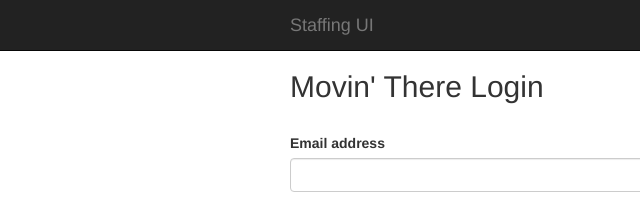
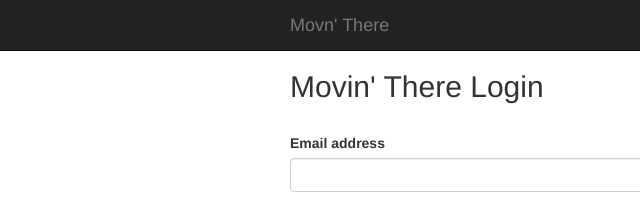
Before and after one commit to HollyM021980/movin-there, a website: page app/index.html in a window 1280 px wide. Shown: the top 204 px of the page, 0-640 px from the left. Drawn offline with Linux system fonts and the light colour scheme; files that its build step writes are made by us from their sources.

Commit message:
Update name of app in navbar.

```diff
--- a/app/templates/partials/navbar.html
+++ b/app/templates/partials/navbar.html
@@ -7,7 +7,7 @@
                 <span class="icon-bar"></span>
                 <span class="icon-bar"></span>
             </button>
-            <a class="navbar-brand" ng-href="#/">Staffing UI</a>
+            <a class="navbar-brand" ng-href="#/">Movn' There</a>
         </div>
         <div class="collapse navbar-collapse">
             <ul ng-if="isLoggedIn()" class="nav navbar-nav">
```
Also changed, not shown: dist/templates/partials/navbar.html.
